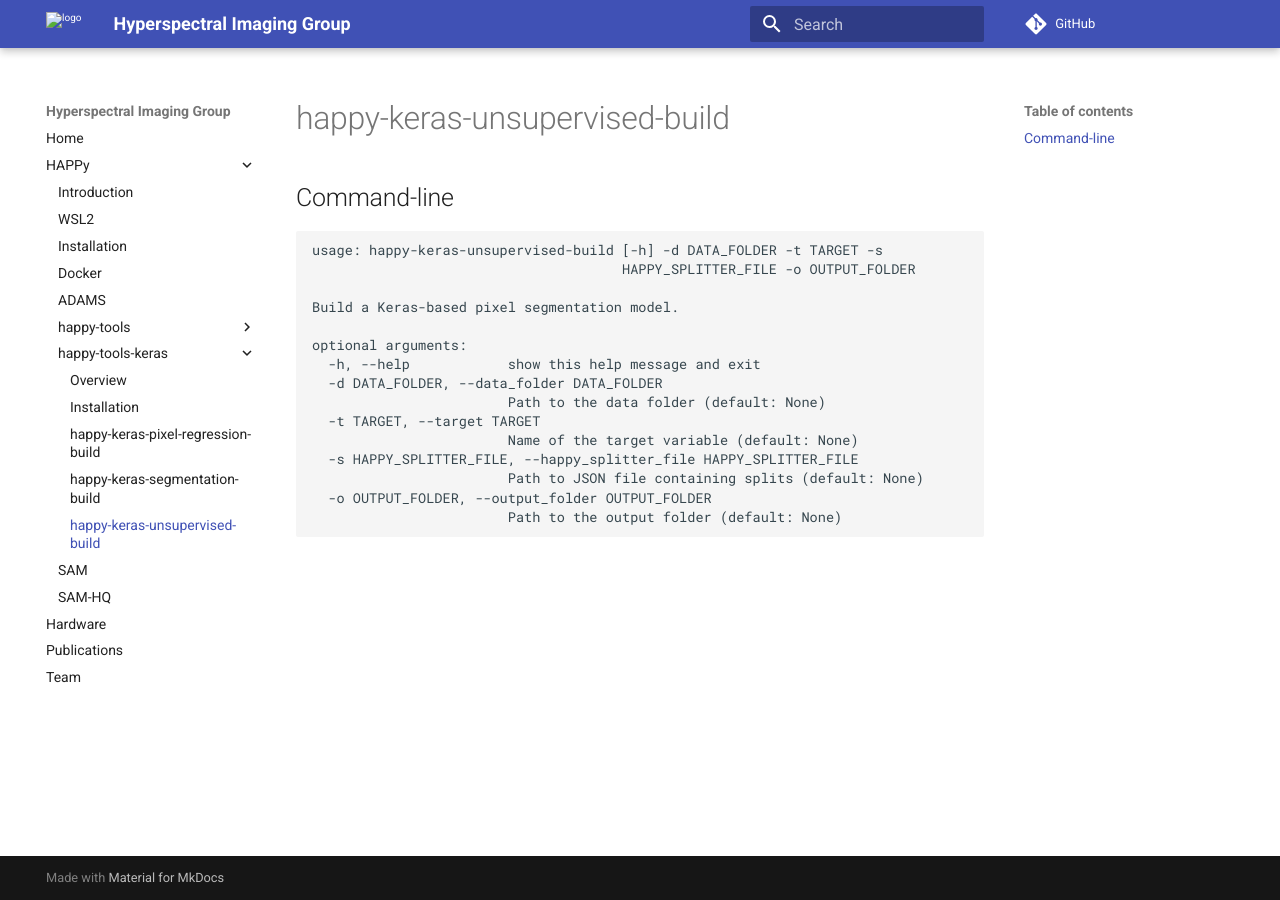
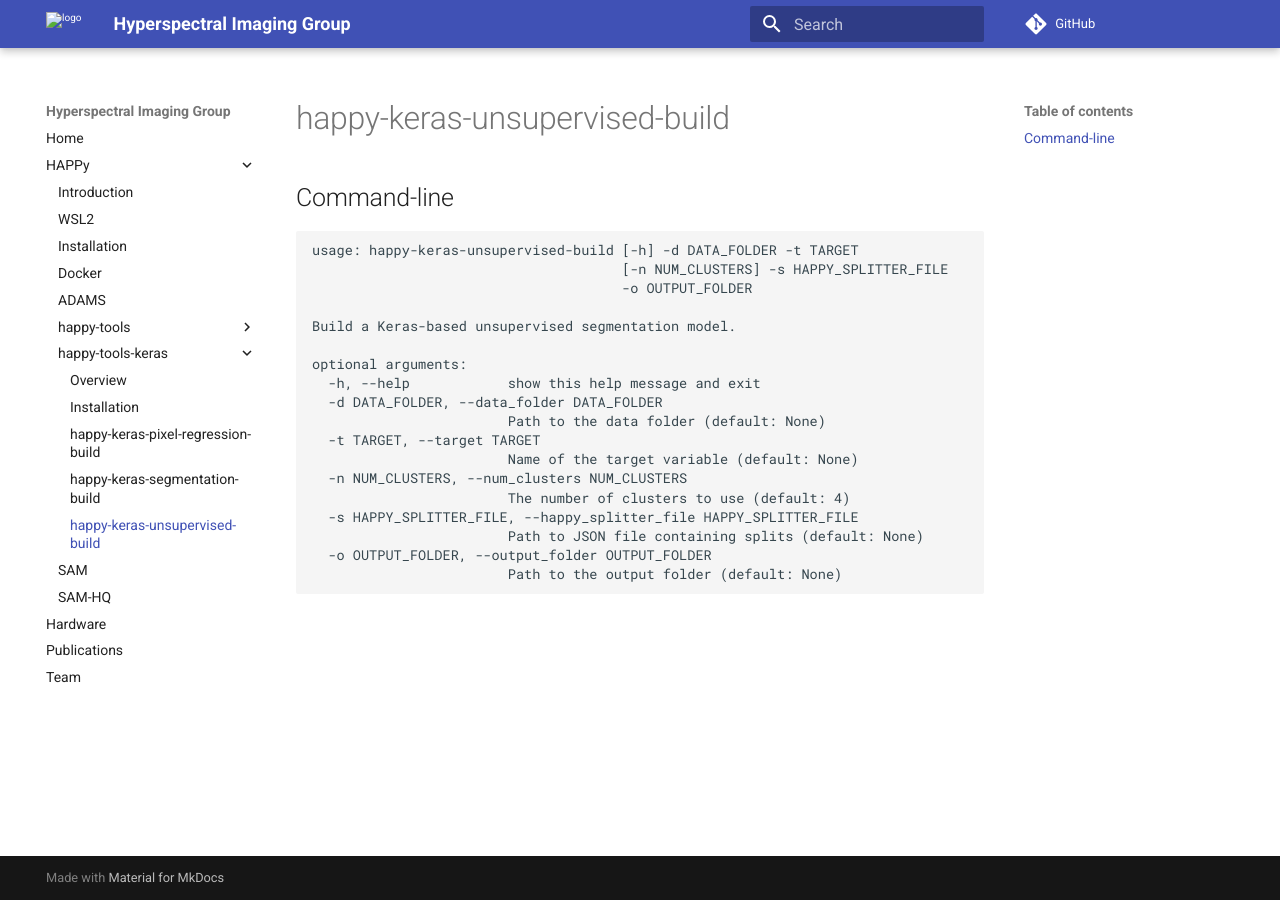
Before and after one commit to wairas/hsi-website, an MkDocs documentation site: the page built from docs/happy/happy_tools_keras/happy-keras-unsupervised-build.md, in a window 1280 px wide. Built offline with MkDocs 1.6.1 and Material for MkDocs 9.7.7, drawn with Linux system fonts in a browser that asks for light colours; comment, search, counter and statistics services are not loaded.

Commit message:
updated help screens

````diff
--- a/docs/happy/happy_tools_keras/happy-keras-unsupervised-build.md
+++ b/docs/happy/happy_tools_keras/happy-keras-unsupervised-build.md
@@ -1,10 +1,11 @@
 # Command-line
 
 ```
-usage: happy-keras-unsupervised-build [-h] -d DATA_FOLDER -t TARGET -s
-                                      HAPPY_SPLITTER_FILE -o OUTPUT_FOLDER
+usage: happy-keras-unsupervised-build [-h] -d DATA_FOLDER -t TARGET
+                                      [-n NUM_CLUSTERS] -s HAPPY_SPLITTER_FILE
+                                      -o OUTPUT_FOLDER
 
-Build a Keras-based pixel segmentation model.
+Build a Keras-based unsupervised segmentation model.
 
 optional arguments:
   -h, --help            show this help message and exit
@@ -12,6 +13,8 @@ optional arguments:
                         Path to the data folder (default: None)
   -t TARGET, --target TARGET
                         Name of the target variable (default: None)
+  -n NUM_CLUSTERS, --num_clusters NUM_CLUSTERS
+                        The number of clusters to use (default: 4)
   -s HAPPY_SPLITTER_FILE, --happy_splitter_file HAPPY_SPLITTER_FILE
                         Path to JSON file containing splits (default: None)
   -o OUTPUT_FOLDER, --output_folder OUTPUT_FOLDER
````
Also changed, not shown: docs/happy/happy_tools_keras/happy-keras-segmentation-build.md (+6 -2 lines).
